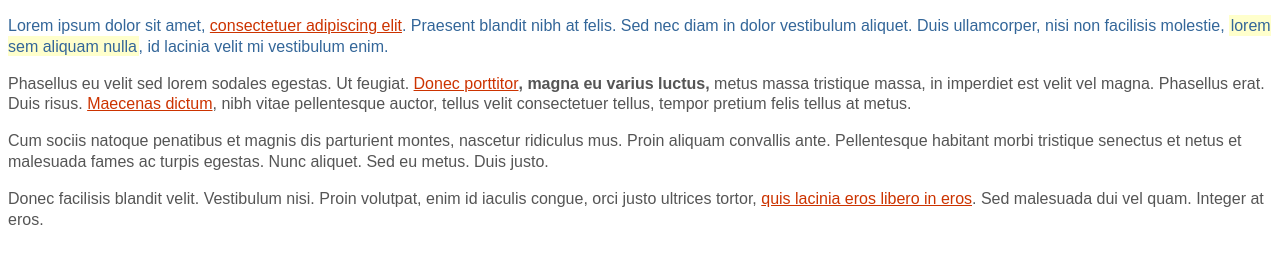
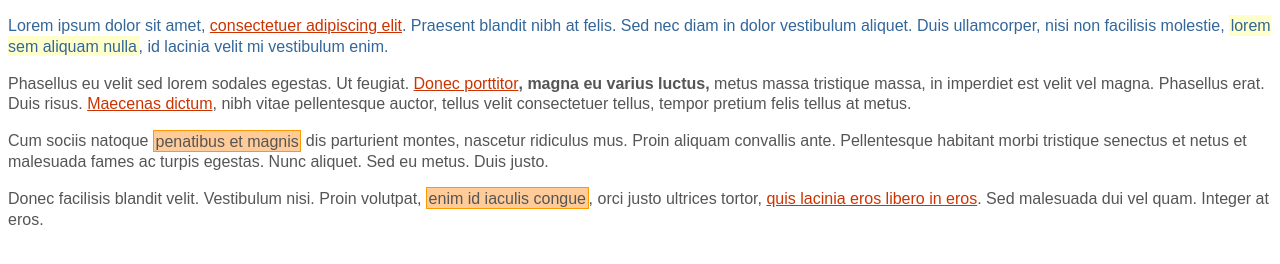
Before and after one commit to meloth96/ejercicios-css, a plain HTML site: page Ejercicio1/index.html in a window 1280 px wide. Drawn offline with Linux system fonts and the light colour scheme.

Commit message:
Corrección Ejercicio 1

```diff
--- a/Ejercicio1/index.html
+++ b/Ejercicio1/index.html
@@ -22,7 +22,7 @@ a { color: #CC3300; }
 #primero em{ background: #FFFFCC; padding: .1em; }
 
 /* Todos los elementos "em" de clase "especial" en toda la pagina */
-.especial em{ background: #FFCC99; border: 1px solid #FF9900; padding: .1em; }
+em.especial{ background: #FFCC99; border: 1px solid #FF9900; padding: .1em; }
 
 /* Elementos "span" contenidos en .normal */
 .normal span{ font-weight: bold; }
```
